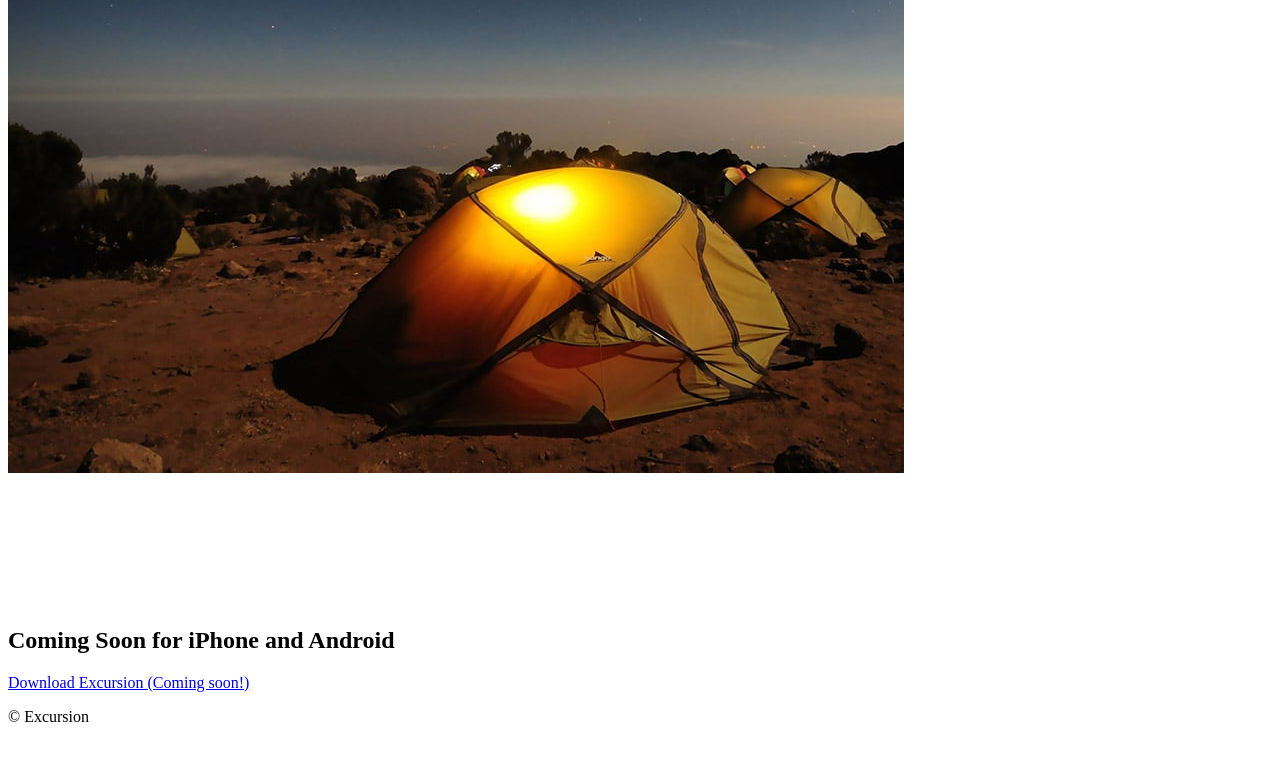
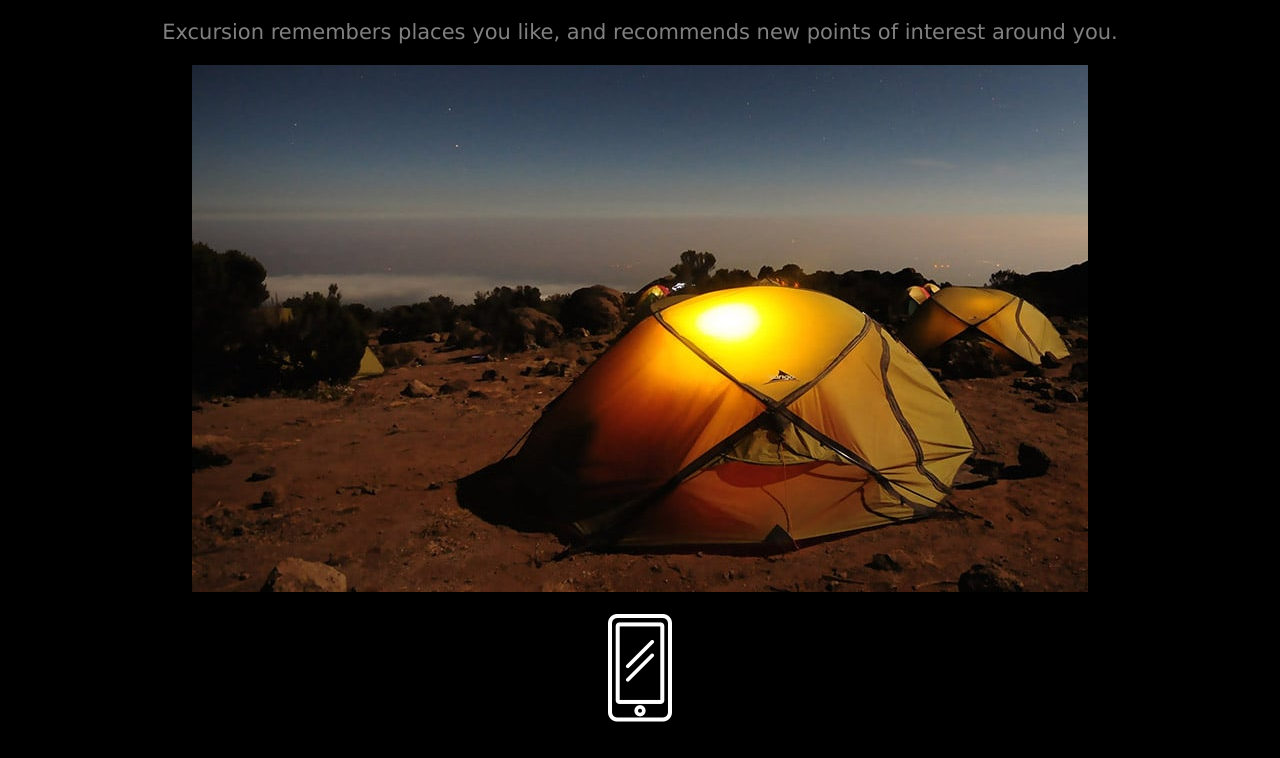
Before and after one commit to Althafmhd/excursion, a plain HTML site: page index.html in a window 1280 px wide. Shown: the part 423-1181 px from the top of the page. Drawn offline with Linux system fonts and the light colour scheme; the site is published under a folder, as on GitHub Pages, so addresses that start at the root find nothing.

Commit message:
index.html css link is modified

```diff
--- a/index.html
+++ b/index.html
@@ -4,7 +4,7 @@
     <meta charset="UTF-8">
     <meta name="viewport" content="width=device-width, initial-scale=1.0">
     <title>Document</title>
-    <link rel="stylesheet" href="/resources/style.css">
+    <link rel="stylesheet" href="./resources/style.css">
 </head>
 <body>
     <header>
```
